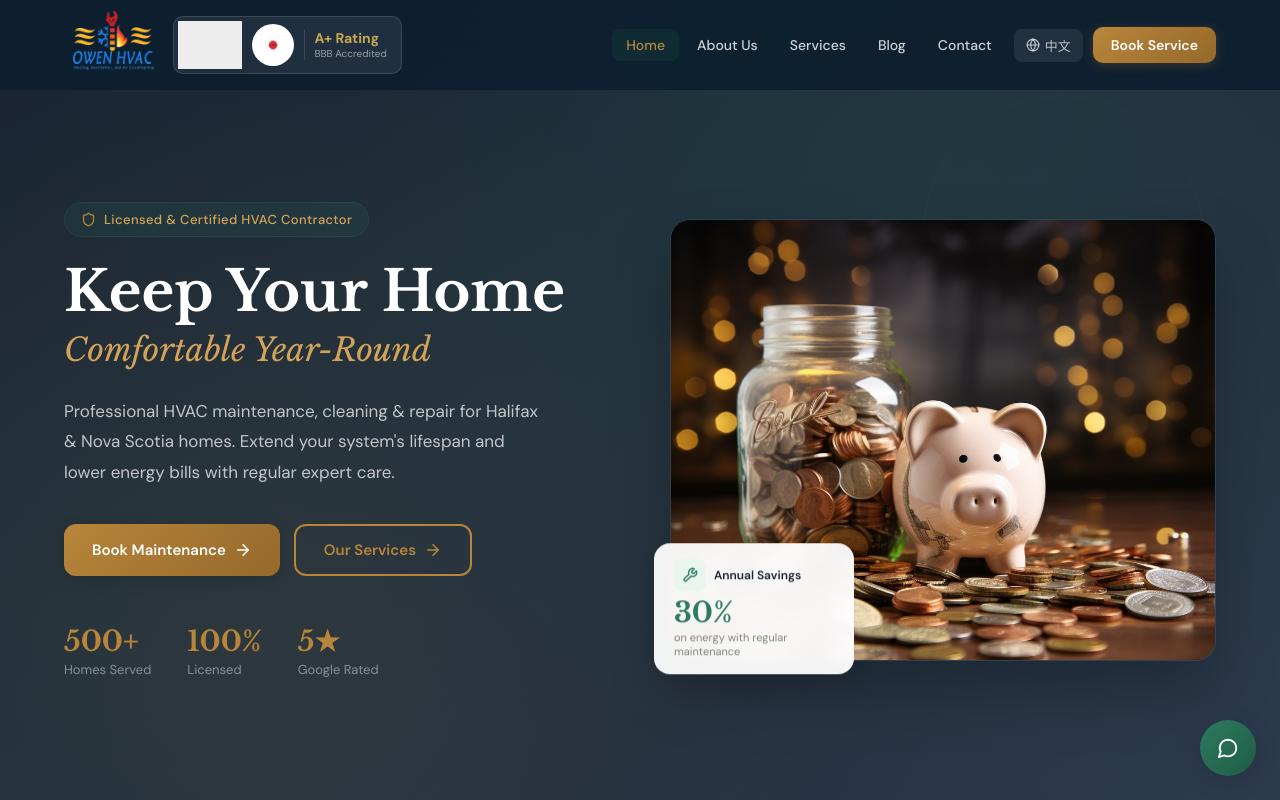
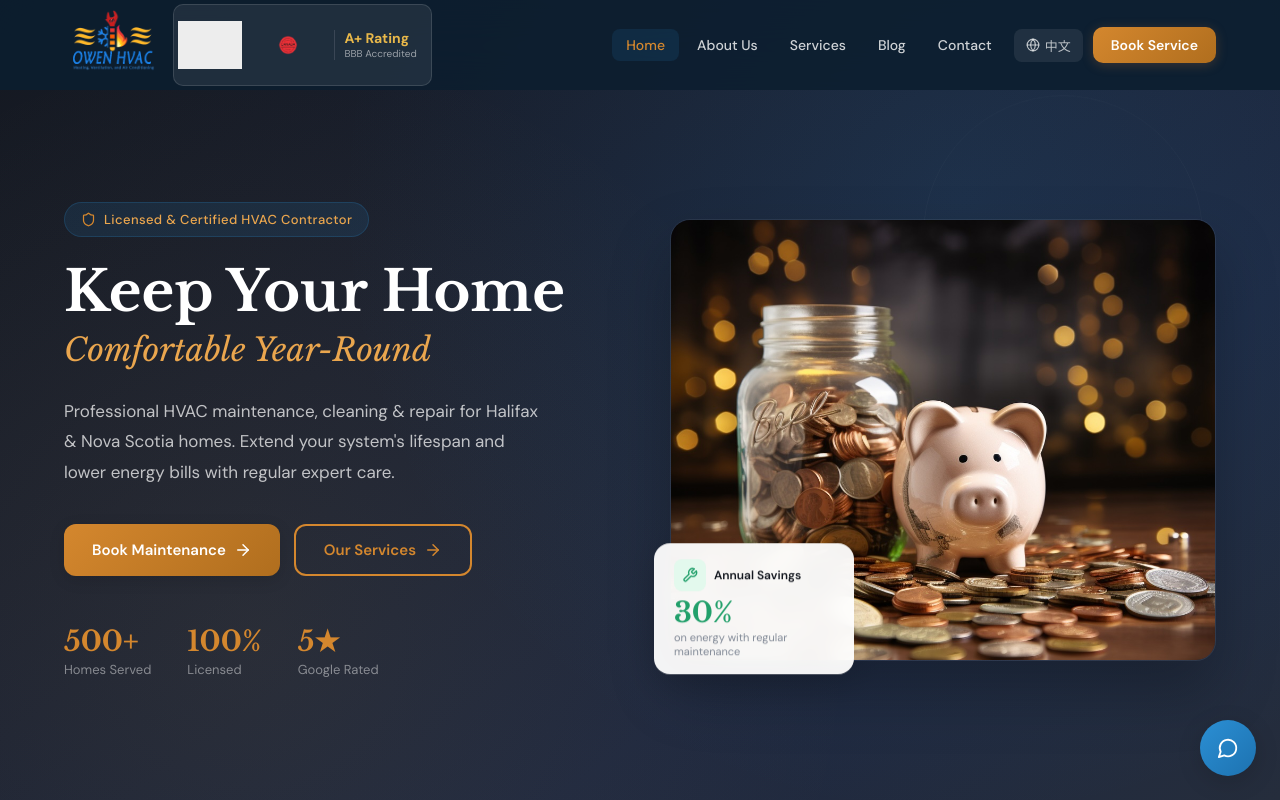
Before and after one commit to wangowen79-stack/owen-hvac-web-V2, a React (Vite) app in the folder frontend/: page / in a window 1280 px wide. Shown: the top 800 px of the page. Built offline with nearby package versions, Linux system fonts and the light colour scheme; grey boxes are pictures that could not be loaded.

Commit message:
New scheme: midnight charcoal + electric blue + amber. Partner3 icon 72px no white border

```diff
--- a/frontend/src/components/ChatWidget.jsx
+++ b/frontend/src/components/ChatWidget.jsx
@@ -137,7 +137,7 @@ export default function ChatWidget() {
       <button onClick={() => setOpen(!open)} style={{
         position: 'fixed', bottom: 24, right: 24, width: 56, height: 56,
         borderRadius: '50%', border: 'none',
-        background: open ? 'var(--gray-600)' : 'linear-gradient(135deg, #2D7A5F, #1F5C46)',
+        background: open ? 'var(--gray-600)' : 'linear-gradient(135deg, #2B8FD4, #1D72B0)',
         color: 'white', display: 'flex', alignItems: 'center', justifyContent: 'center',
         boxShadow: '0 6px 24px rgba(0,0,0,0.15)',
         zIndex: 10000, transition: 'all 0.3s ease',
--- a/frontend/src/components/Footer.jsx
+++ b/frontend/src/components/Footer.jsx
@@ -72,7 +72,7 @@ export default function Footer() {
             </div>
             <a href="https://www.bbb.org/ca/ns/bedford/profile/heating-and-air-conditioning/owen-hvac-corp-0087-90330?utm_campaign=bbb_seal&utm_content=Owen%20HVAC%20Corp&utm_medium=website&utm_source=seal_click_90330" target="_blank" rel="noopener noreferrer" style={{ display: 'flex', alignItems: 'center', justifyContent: 'center', gap: 12, marginTop: 20, padding: '14px 16px', borderRadius: 10, background: 'rgba(255,255,255,0.04)', border: '1px solid rgba(255,255,255,0.06)' }}>
               <img src="https://m.bbb.org/terminuscontent/dist/img/dynamic-seal/ab-seal-horizontal-can-blue.svg?tx=w_360" alt="BBB A+ Rating" style={{ width: 120, filter: 'brightness(1.4)' }} />
-              <img src={IMG.partner3} alt="Certified" style={{ width: 42, height: 42, borderRadius: '50%', objectFit: 'contain', background: 'white', padding: 3 }} />
+              <img src={IMG.partner3} alt="Certified" style={{ width: 72, height: 72, objectFit: 'contain' }} />
             </a>
           </div>
         </div>
--- a/frontend/src/components/Navbar.jsx
+++ b/frontend/src/components/Navbar.jsx
@@ -49,7 +49,7 @@ export default function Navbar() {
             onMouseLeave={e => e.currentTarget.style.background = 'rgba(255,255,255,0.08)'}
           >
             <img src="https://m.bbb.org/terminuscontent/dist/img/dynamic-seal/ab-seal-horizontal-can-blue.svg?tx=w_360" alt="Owen HVAC Corp BBB accredited business profile" style={{ width: 64, filter: 'brightness(1.5)' }} />
-            <img src={IMG.partner3} alt="Certified Partner" style={{ width: 42, height: 42, borderRadius: '50%', objectFit: 'contain', background: 'white', padding: 3 }} />
+            <img src={IMG.partner3} alt="Certified Partner" style={{ width: 72, height: 72, objectFit: 'contain' }} />
             <div style={{ borderLeft: '1px solid rgba(255,255,255,0.12)', paddingLeft: 10 }}>
               <div style={{ fontSize: 14, fontWeight: 700, color: 'var(--gold)', lineHeight: 1.15 }}>A+ Rating</div>
               <div style={{ fontSize: 10, color: 'rgba(255,255,255,0.55)', whiteSpace: 'nowrap' }}>BBB Accredited</div>
@@ -60,7 +60,7 @@ export default function Navbar() {
         <div style={{ display: 'flex', alignItems: 'center', gap: 4 }} className="desktop-nav">
           {navLinks.map(l => (
             <Link key={l.key} to={l.path} style={{
-              background: isActive(l.path) ? 'rgba(45,122,95,0.12)' : 'transparent',
+              background: isActive(l.path) ? 'rgba(43,143,212,0.12)' : 'transparent',
               border: 'none', color: isActive(l.path) ? 'var(--orange)' : 'rgba(255,255,255,0.8)',
               padding: '7px 14px', borderRadius: 8, fontSize: 14, fontWeight: 500,
               transition: 'all 0.2s',
@@ -99,7 +99,7 @@ export default function Navbar() {
         }}>
           {navLinks.map(l => (
             <Link key={l.key} to={l.path} onClick={() => setMobileOpen(false)} style={{
-              background: isActive(l.path) ? 'rgba(45,122,95,0.1)' : 'transparent',
+              background: isActive(l.path) ? 'rgba(43,143,212,0.1)' : 'transparent',
               color: isActive(l.path) ? 'var(--orange)' : 'rgba(255,255,255,0.85)',
               padding: '12px 16px', borderRadius: 8, fontSize: 15, fontWeight: 500, display: 'block',
             }}>{t(`nav.${l.key}`)}</Link>
--- a/frontend/src/components/ui.jsx
+++ b/frontend/src/components/ui.jsx
@@ -99,7 +99,7 @@ export function PageHero({ overline, title, subtitle }) {
     }}>
       <div style={{
         position: 'absolute', inset: 0,
-        backgroundImage: 'radial-gradient(circle at 70% 30%, rgba(45,122,95,0.1) 0%, transparent 60%)',
+        backgroundImage: 'radial-gradient(circle at 70% 30%, rgba(43,143,212,0.1) 0%, transparent 60%)',
       }} />
       <div className="container" style={{ position: 'relative' }}>
         <SectionTitle overline={overline} title={title} subtitle={subtitle} light />
--- a/frontend/src/index.css
+++ b/frontend/src/index.css
@@ -1,38 +1,38 @@
 :root {
-  --navy: #1A2332;
-  --navy-light: #243040;
-  --navy-mid: #2D3B4F;
-  --teal: #2D7A5F;
-  --teal-light: #3D9E7A;
-  --teal-dark: #1F5C46;
-  --blue: #3B7CB8;
-  --blue-light: #5A9AD4;
-  --sky: #EAF5F0;
-  --sky-deep: #D4EBE2;
-  --copper: #B8863B;
-  --copper-light: #D4A35A;
-  --copper-dark: #96692A;
-  --gold: #C9A84E;
-  --white: #FAFAF8;
-  --warm-50: #F8F5F0;
-  --warm-100: #EFE9DF;
-  --warm-200: #E0D4C2;
-  --gray-50: #F4F5F3;
-  --gray-100: #E8EAE6;
-  --gray-200: #D2D6CE;
-  --gray-300: #B0B6AA;
-  --gray-400: #7F877A;
-  --gray-500: #576054;
-  --gray-600: #3C4538;
-  --gray-700: #2A3226;
-  --gray-800: #1A2118;
-  --green: #2D7A5F;
-  --green-light: #EAF5F0;
-  --red: #C4453E;
-  --orange: #B8863B;
-  --orange-light: #D4A35A;
-  --orange-dark: #96692A;
-  --amber: #C9A84E;
+  --navy: #141820;
+  --navy-light: #1C222E;
+  --navy-mid: #252D3C;
+  --teal: #2B8FD4;
+  --teal-light: #4AABEF;
+  --teal-dark: #1D72B0;
+  --blue: #2B8FD4;
+  --blue-light: #4AABEF;
+  --sky: #E8F3FC;
+  --sky-deep: #D0E6F8;
+  --copper: #D4872E;
+  --copper-light: #EAA64E;
+  --copper-dark: #B06E1E;
+  --gold: #E8B84A;
+  --white: #FFFFFF;
+  --warm-50: #FEF9F3;
+  --warm-100: #FAF0E2;
+  --warm-200: #F0DCC0;
+  --gray-50: #F6F7F9;
+  --gray-100: #ECEEF2;
+  --gray-200: #D8DCE3;
+  --gray-300: #B5BBC6;
+  --gray-400: #828A97;
+  --gray-500: #5A6372;
+  --gray-600: #3C4555;
+  --gray-700: #282F3D;
+  --gray-800: #181D28;
+  --green: #22A06B;
+  --green-light: #E3F9ED;
+  --red: #DE4040;
+  --orange: #D4872E;
+  --orange-light: #EAA64E;
+  --orange-dark: #B06E1E;
+  --amber: #E8B84A;
   --font-display: 'Libre Baskerville', Georgia, serif;
   --font-body: 'DM Sans', -apple-system, BlinkMacSystemFont, sans-serif;
   --max-w: 1200px;
--- a/frontend/src/pages/HomePage.jsx
+++ b/frontend/src/pages/HomePage.jsx
@@ -15,16 +15,16 @@ export default function HomePage() {
       {/* ── HERO ── */}
       <section style={{
         minHeight: '100vh', display: 'flex', alignItems: 'center',
-        background: 'linear-gradient(145deg, #1A2332 0%, #1E2D3A 35%, #243040 70%, #2D3B4F 100%)',
+        background: 'linear-gradient(145deg, #141820 0%, #1A2030 35%, #1E2840 70%, #252D3C 100%)',
         position: 'relative', overflow: 'hidden', paddingTop: 80,
       }}>
-        <div style={{ position: 'absolute', inset: 0, backgroundImage: 'radial-gradient(circle at 75% 25%, rgba(45,122,95,0.14) 0%, transparent 55%), radial-gradient(circle at 20% 80%, rgba(201,168,78,0.08) 0%, transparent 50%)' }} />
+        <div style={{ position: 'absolute', inset: 0, backgroundImage: 'radial-gradient(circle at 75% 25%, rgba(43,143,212,0.12) 0%, transparent 55%), radial-gradient(circle at 20% 80%, rgba(232,184,74,0.07) 0%, transparent 50%)' }} />
         <div style={{ position: 'absolute', top: '12%', right: '6%', width: 280, height: 280, borderRadius: '50%', border: '1px solid rgba(255,255,255,0.03)', animation: 'float 7s ease-in-out infinite' }} />
 
         <div className="container" style={{ position: 'relative', width: '100%', padding: '60px 24px' }}>
           <div className="grid-2">
             <div>
-              <div style={{ display: 'inline-flex', alignItems: 'center', gap: 8, background: 'rgba(45,122,95,0.14)', padding: '8px 16px', borderRadius: 30, marginBottom: 24, border: '1px solid rgba(45,122,95,0.2)', animation: 'fadeUp 0.6s ease both' }}>
+              <div style={{ display: 'inline-flex', alignItems: 'center', gap: 8, background: 'rgba(43,143,212,0.12)', padding: '8px 16px', borderRadius: 30, marginBottom: 24, border: '1px solid rgba(43,143,212,0.2)', animation: 'fadeUp 0.6s ease both' }}>
                 <Shield size={15} color="var(--orange)" />
                 <span style={{ fontSize: 13, fontWeight: 500, color: 'var(--orange-light)', letterSpacing: '0.03em' }}>{t('hero.badge')}</span>
               </div>
```
